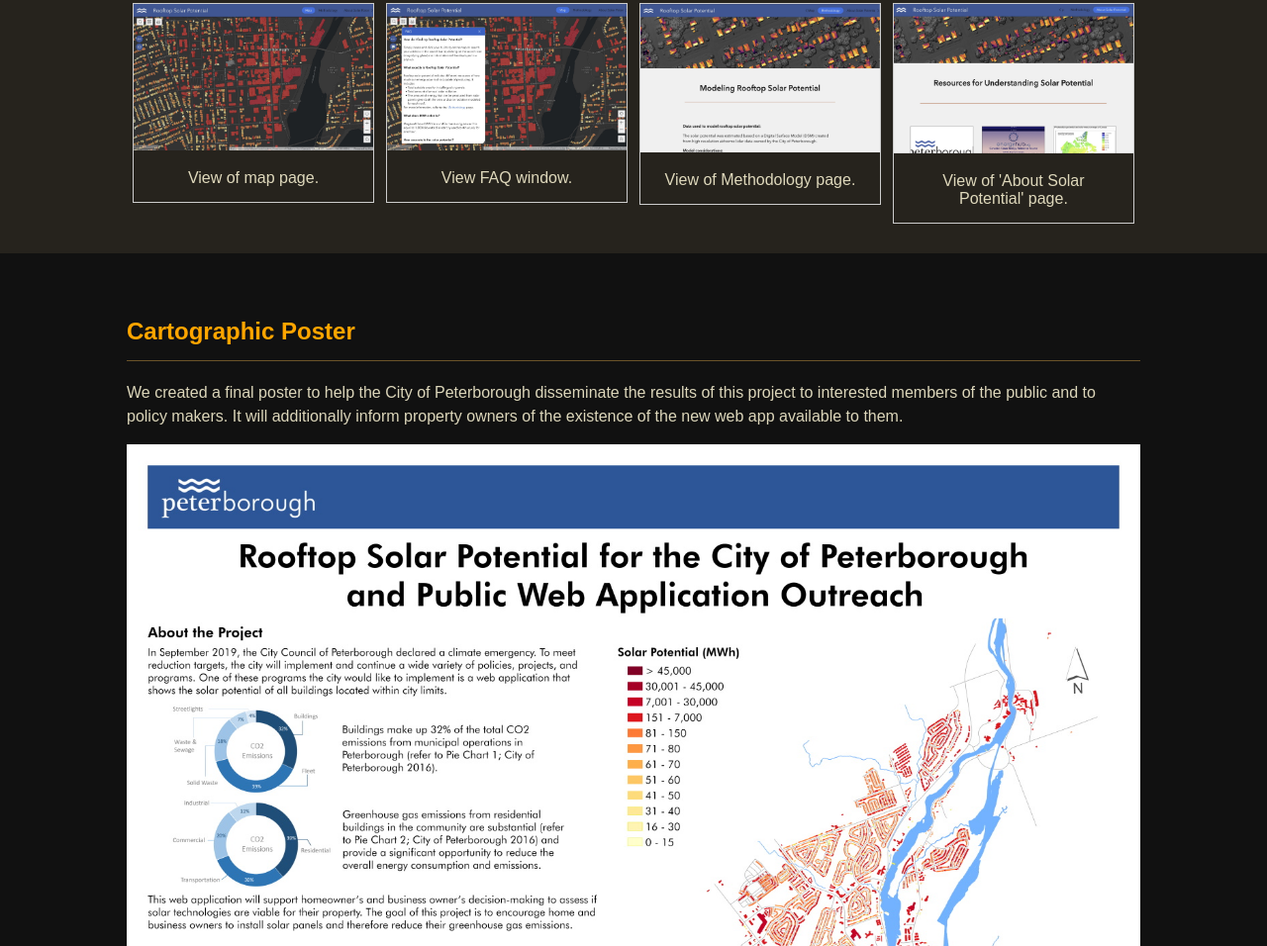
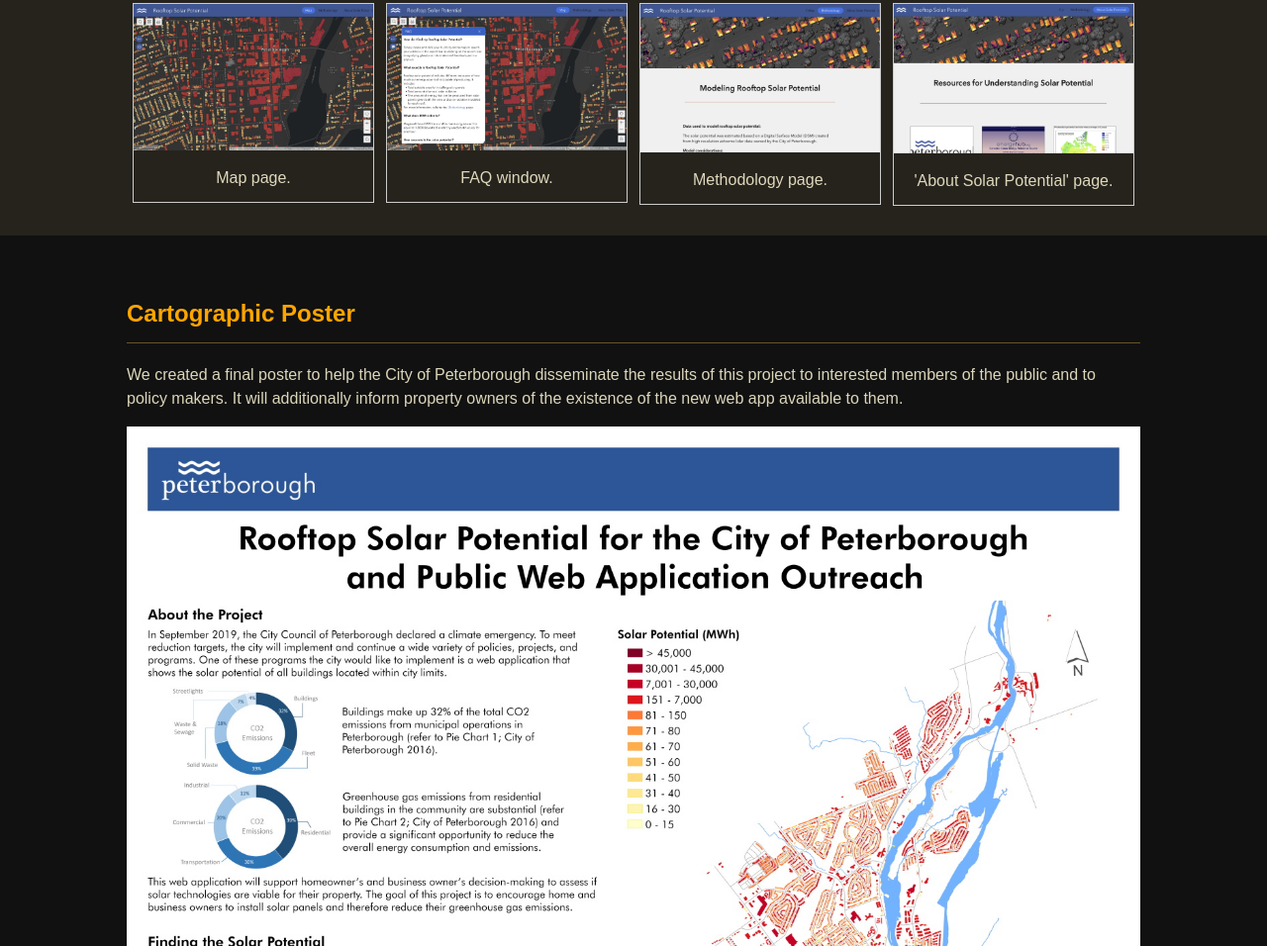
Before and after one commit to AndreaReid/RooftopSolarPotential, a plain HTML site: page index.html in a window 1280 px wide. Shown: the part 4854-5810 px from the top of the page at 99% size. Drawn offline with Linux system fonts and the light colour scheme.

Commit message:
Update index.html

```diff
--- a/index.html
+++ b/index.html
@@ -125,7 +125,7 @@
 				<a target="_blank" href="images/webappmap_short.jpg">
 				  <img src="images/webappmap_short.jpg" alt="Web App Map page" width="600" height="400">
 				</a>
-				<div class="desc">View of map page.</div>
+				<div class="desc">Map page.</div>
 			  </div>
 			</div>
 
@@ -135,7 +135,7 @@
 				<a target="_blank" href="images/webappfaq_short.jpg">
 				  <img src="images/webappfaq_short.jpg" alt="Web App FAQs" width="600" height="400">
 				</a>
-				<div class="desc">View FAQ window.</div>
+				<div class="desc">FAQ window.</div>
 			  </div>
 			</div>
 
@@ -144,7 +144,7 @@
 				<a target="_blank" href="images/webappmethods_short.jpg">
 				  <img src="images/webappmethods_short.jpg" alt="Methodology" width="600" height="400">
 				</a>
-				<div class="desc">View of Methodology page.</div>
+				<div class="desc">Methodology page.</div>
 			  </div>
 			</div>
 
@@ -153,7 +153,7 @@
 				<a target="_blank" href="images/webappabout_short.jpg">
 				  <img src="images/webappabout_short.jpg" alt="About Solar Potential" width="600" height="400">
 				</a>
-				<div class="desc">View of 'About Solar Potential' page.</div>
+				<div class="desc">'About Solar Potential' page.</div>
 			  </div>
 			</div>
 
```
